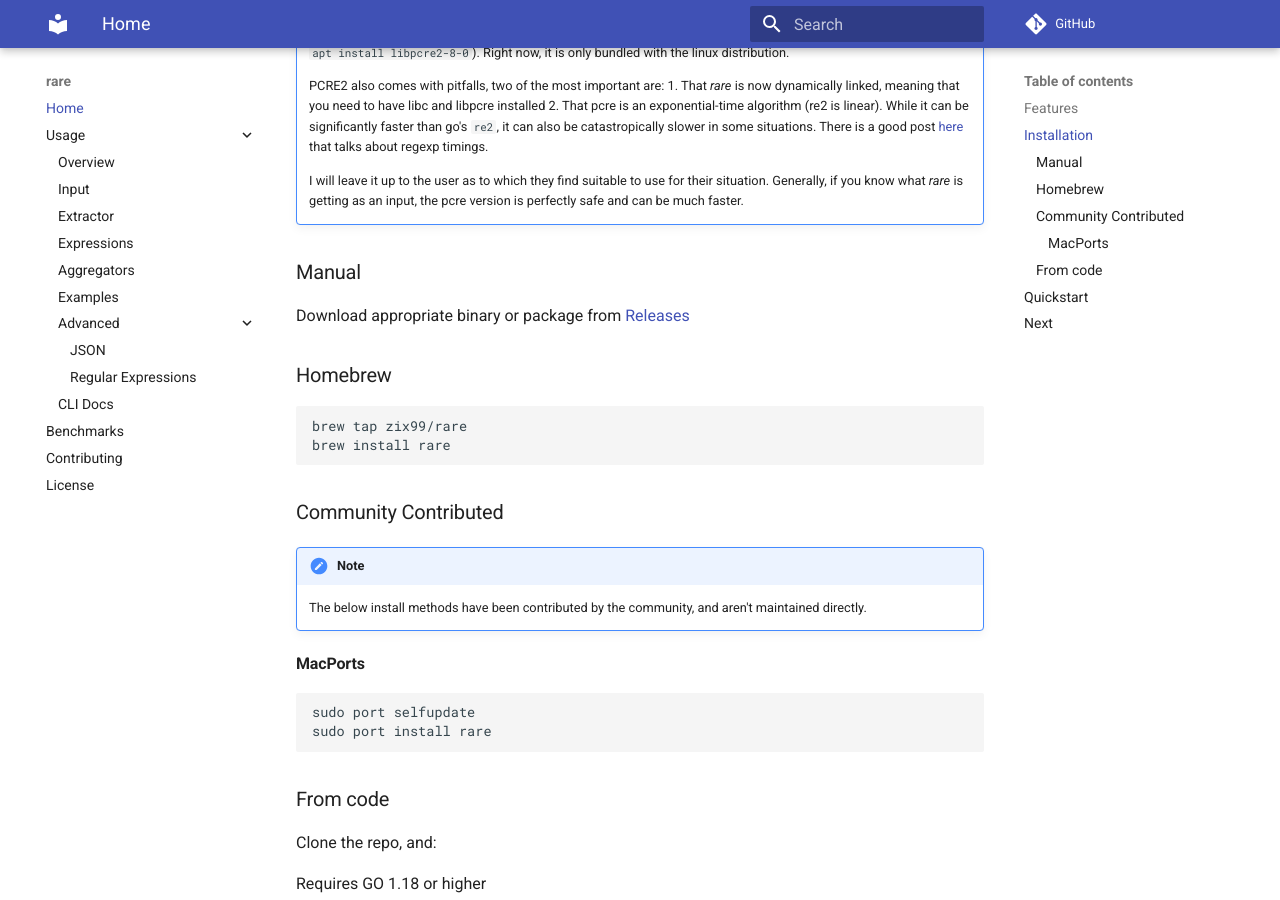
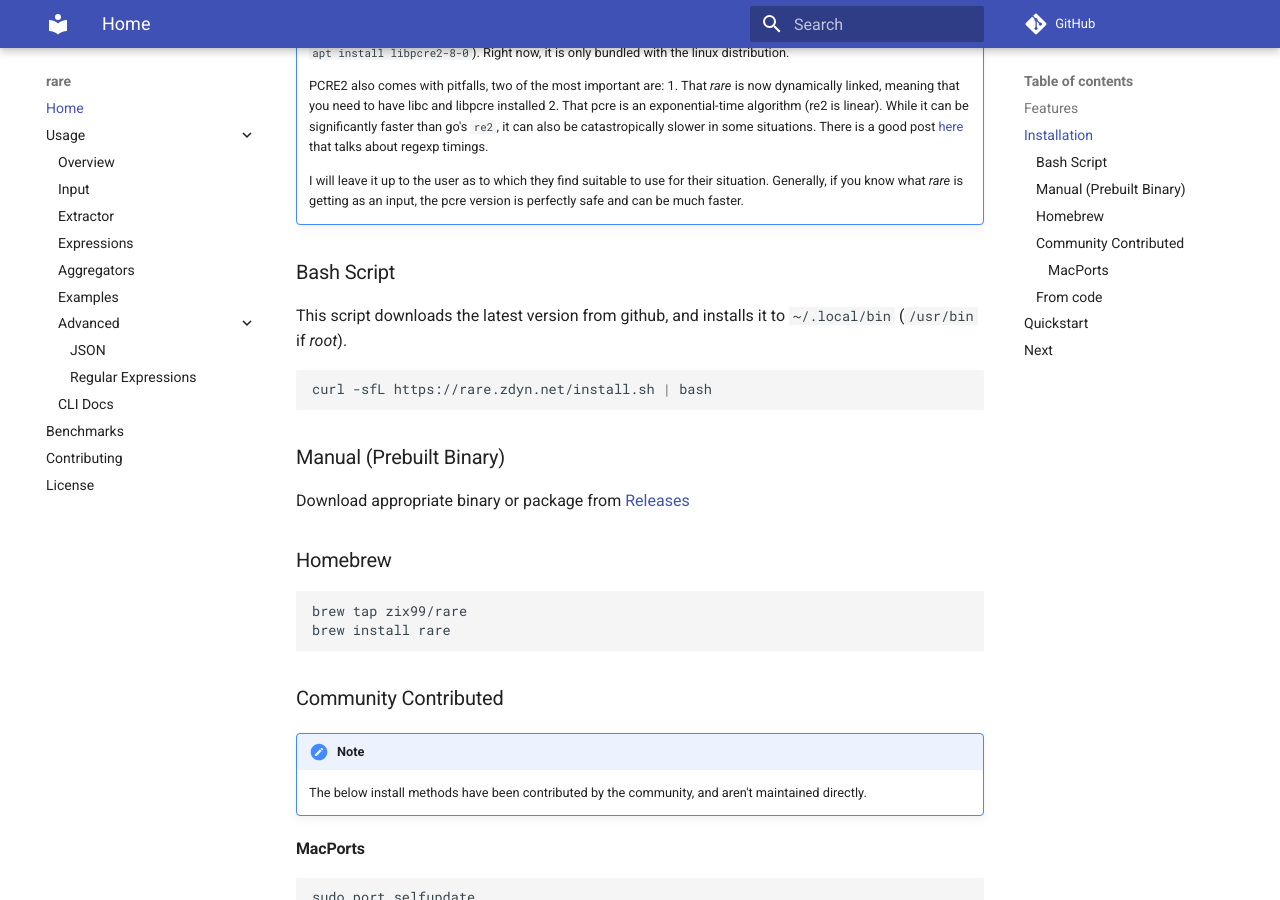
Before and after one commit to zix99/rare, an MkDocs documentation site: the page built from docs/index.md, in a window 1280 px wide and 900 px high, scrolled down 1452 px. Built offline with MkDocs 1.6.1 and Material for MkDocs 9.7.7, drawn with Linux system fonts in a browser that asks for light colours; comment, search, counter and statistics services are not loaded.

Commit message:
Install script (#101)
Add install script for easy system install

````diff
--- a/docs/index.md
+++ b/docs/index.md
@@ -41,7 +41,15 @@ Take a look at [examples](usage/examples.md) to see more of what *rare* does.
 
     I will leave it up to the user as to which they find suitable to use for their situation.  Generally, if you know what *rare* is getting as an input, the pcre version is perfectly safe and can be much faster.
 
-### Manual
+### Bash Script
+
+This script downloads the latest version from github, and installs it to `~/.local/bin` (`/usr/bin` if *root*).
+
+```sh
+curl -sfL https://rare.zdyn.net/install.sh | bash
+```
+
+### Manual (Prebuilt Binary)
 
 Download appropriate binary or package from [Releases](https://github.com/zix99/rare/releases)
 
````
Also changed, not shown: README.md (+9 -1 lines), 1 other file.
